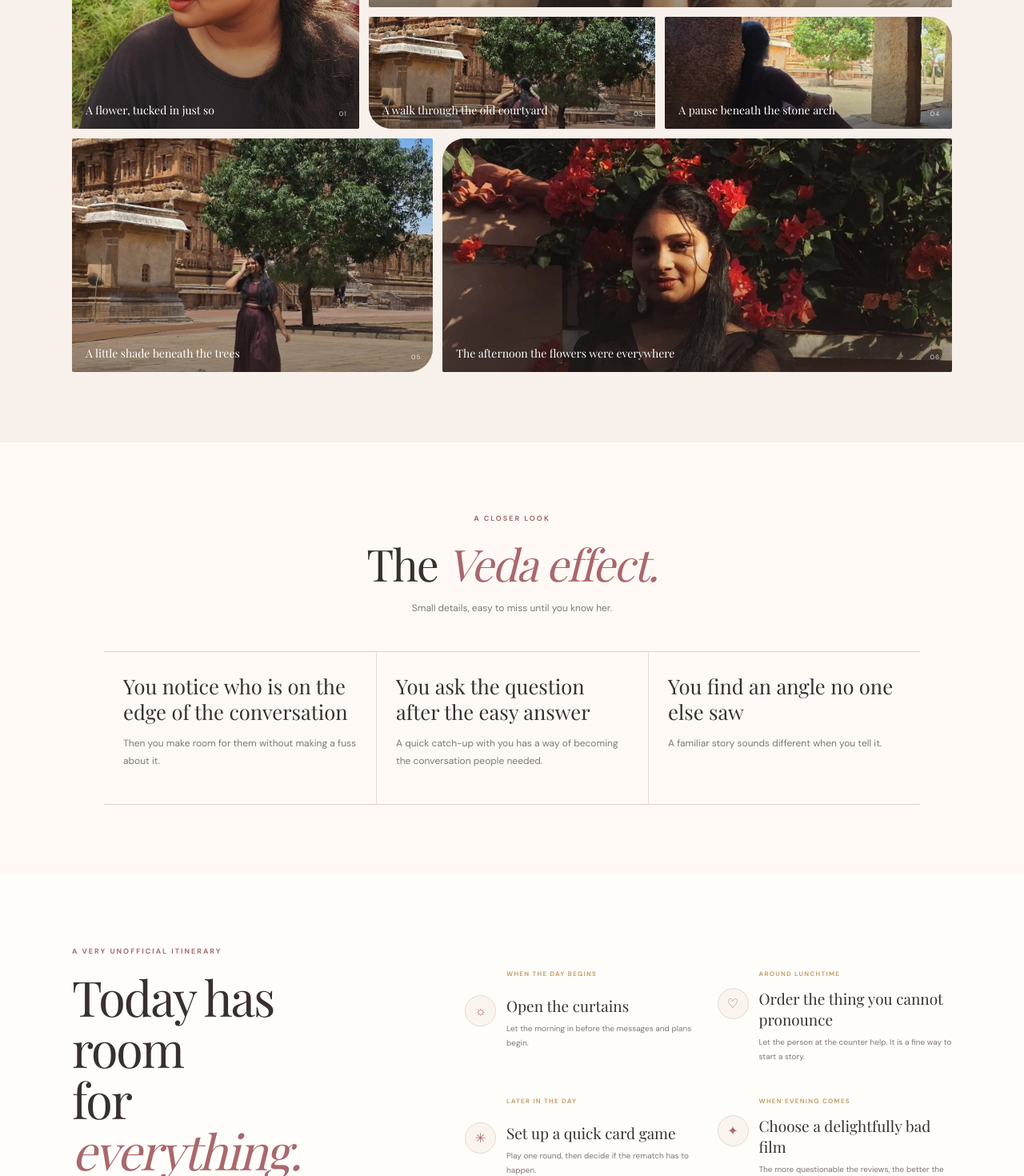
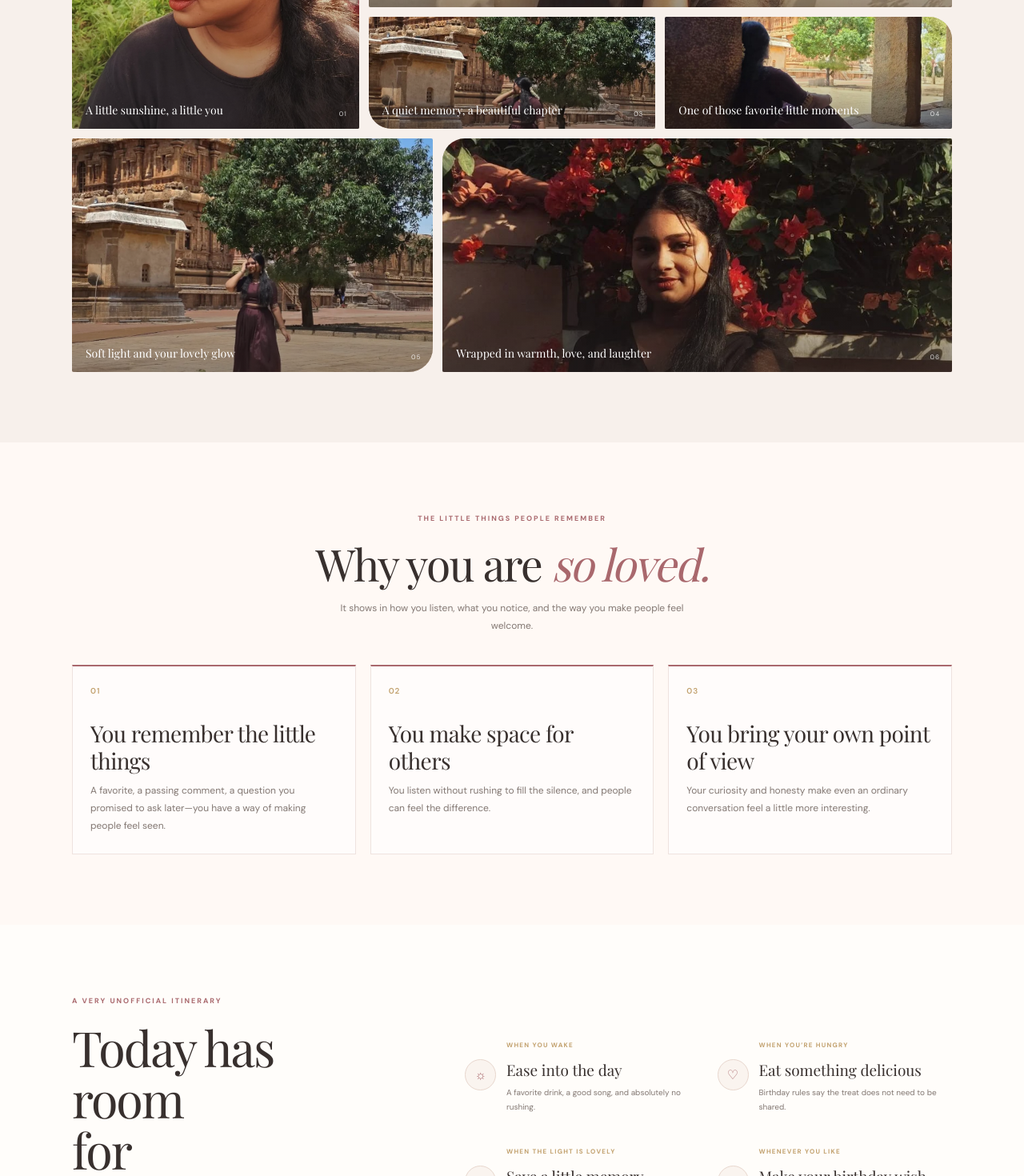
Before and after one commit to vijithkr829-droid/source, an Angular app in the folder birthday-surprise/: page / in a window 1280 px wide. Shown: the part 1280-2750 px from the top of the page at 80% size. Built offline with nearby package versions, Linux system fonts and the light colour scheme; a web font is replaced by a local one.

Commit message:
Revert "Refresh birthday copy and highlight design"
This reverts commit 34b582950ed55fdb68d7c6ae47cb3d6fce9139af.

```diff
--- a/birthday-surprise/src/app/pages/birthday-home/birthday-home.css
+++ b/birthday-surprise/src/app/pages/birthday-home/birthday-home.css
@@ -61,6 +61,7 @@
   .opening-image { height: 420px; }
   .opening h1 { font-size: clamp(46px, 6.2vw, 63px); }
   .section-pad { padding-right: 35px; padding-left: 35px; }
+  .highlight-grid { grid-template-columns: 1fr; max-width: 560px; margin: 0 auto; }
   .wish-jar { gap: 35px; }
 }
 
@@ -77,7 +78,9 @@
   .section-heading h2, .little-highlights-heading h2, .letter-heading h2 { font-size: 39px; }
   .section-heading-row { display: block; }
   .section-heading-row > p { margin-top: 15px; }
-  .little-highlights-heading { margin-bottom: 27px; }
+  .little-highlights-heading { margin-bottom: 24px; }
+  .highlight-card { padding: 20px 18px; }
+  .highlight-card h3 { font-size: 25px; }
   .wish-jar { grid-template-columns: 1fr; gap: 30px; }
   .wish-jar-intro h2 { font-size: 49px; }
   .wish-note { grid-template-columns: 26px 1fr; gap: 7px 10px; min-height: 83px; padding: 16px; }
--- a/birthday-surprise/src/app/pages/birthday-home/birthday-home.html
+++ b/birthday-surprise/src/app/pages/birthday-home/birthday-home.html
@@ -4,7 +4,7 @@
       <p class="eyebrow"><span></span> Today is all yours</p>
       <p class="recipient-name">{{ recipientName }}<span class="name-period">.</span></p>
       <h1>A whole day to celebrate <em>you.</em></h1>
-      <p class="opening-intro">No dress code, no deadline—just a day that gets to feel like yours.</p>
+      <p class="opening-intro">Here’s to good cake, favorite people, and the kind of little moments you’ll want to keep.</p>
       <p class="opening-footnote"><span aria-hidden="true">✦</span> Your day, your pace, your kind of happy</p>
     </div>
     <figure class="opening-image" appReveal>
@@ -29,20 +29,21 @@
         <p class="eyebrow">The memory shelf</p>
         <h2>Little snapshots,<br><em>big feelings.</em></h2>
       </div>
-      <p>Six snapshots from days we are glad to remember.</p>
+      <p>Six favorite moments, ready to be filled with your own photos and stories.</p>
     </div>
     <app-photo-gallery [photos]="memories" />
   </section>
 
   <section class="little-highlights section-pad" id="little-highlights">
     <div class="little-highlights-heading" appReveal>
-      <p class="eyebrow">A closer look</p>
-      <h2>The <em>Veda effect.</em></h2>
-      <p>Small details, easy to miss until you know her.</p>
+      <p class="eyebrow">The little things people remember</p>
+      <h2>Why you are <em>so loved.</em></h2>
+      <p>It shows in how you listen, what you notice, and the way you make people feel welcome.</p>
     </div>
     <div class="highlight-grid">
-      @for (highlight of littleHighlights; track highlight.title) {
-        <article class="highlight-item" appReveal>
+      @for (highlight of littleHighlights; track highlight.title; let index = $index) {
+        <article class="highlight-card" appReveal>
+          <span class="highlight-number">0{{ index + 1 }}</span>
           <h3>{{ highlight.title }}</h3>
           <p>{{ highlight.detail }}</p>
         </article>
@@ -54,7 +55,7 @@
     <div class="plan-heading" appReveal>
       <p class="eyebrow">A very unofficial itinerary</p>
       <h2>Today has room<br>for <em>everything.</em></h2>
-      <p>A few optional ideas, from the first part of the day to the last.</p>
+      <p>No schedule to keep. Just a few lovely ideas for whenever they feel right.</p>
     </div>
     <div class="plan-timeline">
       @for (moment of birthdayMoments; track moment.time) {
@@ -74,7 +75,7 @@
     <div class="wish-jar-intro" appReveal>
       <p class="eyebrow">Pick a little birthday note</p>
       <h2>A wish for<br><em>right now.</em></h2>
-      <p>Each note has a different kind of day in mind. Pick whichever fits.</p>
+      <p>Choose the feeling you want to carry into your new year.</p>
     </div>
     <div class="wish-jar-options">
       @for (note of birthdayNotes; track note.id) {
@@ -102,8 +103,8 @@
   <section class="little-list section-pad" id="little-list">
     <div class="little-list-heading" appReveal>
       <p class="eyebrow">A tiny birthday bucket list</p>
-      <h2>A few birthday<br><em>side quests.</em></h2>
-      <p>Pick any that make you curious. Skip the rest without a second thought.</p>
+      <h2>Collect a few<br><em>little moments.</em></h2>
+      <p>Pick any that sound fun. There’s no score and definitely no homework.</p>
     </div>
     <div class="little-list-content">
       <div class="little-list-progress" role="progressbar" [attr.aria-valuenow]="completedMomentCount" aria-valuemin="0" [attr.aria-valuemax]="birthdayChallenges.length" [attr.aria-label]="completedMomentCount + ' of ' + birthdayChallenges.length + ' birthday moments picked'">
@@ -135,7 +136,7 @@
     <div class="appreciation-heading" appReveal>
       <p class="eyebrow">A few things worth saying</p>
       <h2>Things that make<br><em>you, you.</em></h2>
-      <p>Not grand gestures—just qualities I notice and appreciate in you.</p>
+      <p>There are a hundred more, but these deserve a little space of their own.</p>
     </div>
     <div class="appreciation-list">
       @for (appreciation of birthdayAppreciations; track appreciation.number) {
@@ -155,7 +156,7 @@
     <div class="heartfelt-card" appReveal>
       <span class="heartfelt-mark" aria-hidden="true">♡</span>
       <p class="eyebrow">A thought from my heart</p>
-      <h2>A truth I wanted<br><em>to tell you.</em></h2>
+      <h2>Some feelings<br><em>stay with us.</em></h2>
       <div class="heartfelt-copy">
         @for (paragraph of heartfeltMessage.paragraphs; track paragraph) {
           <p>{{ paragraph }}</p>
@@ -167,8 +168,8 @@
   <section class="letter-section section-pad" id="letter">
     <div class="letter-heading" appReveal>
       <span class="letter-heading-mark" aria-hidden="true">✳</span>
-      <p class="eyebrow">A few words for your next chapter</p>
-      <h2>Keep this <em>close.</em></h2>
+      <p class="eyebrow">One thing to remember</p>
+      <h2>A note, just <em>for you.</em></h2>
     </div>
     <app-letter-card [salutation]="letter.salutation" [paragraphs]="letter.paragraphs" />
   </section>
@@ -176,8 +177,8 @@
   <section class="year-ahead section-pad" id="year-ahead">
     <div class="year-ahead-heading" appReveal>
       <p class="eyebrow">A little wish for what’s next</p>
-      <h2>Make room for<br><em>what’s next.</em></h2>
-      <p>Three different possibilities to take into the year ahead: one to make, one to master, and one to discover.</p>
+      <h2>May this year<br>bring you <em>more.</em></h2>
+      <p>More of what feels good, more of what makes you grow, and plenty of lovely surprises along the way.</p>
       <span class="year-ahead-signoff">With all my love, for the year ahead.</span>
     </div>
     <div class="year-ahead-wishes">
@@ -206,9 +207,10 @@
         </div>
       } @else {
         <div class="surprise-message" id="surprise-message">
-          <h2>One thing I<br><em>wanted to say.</em></h2>
-          <p>There is no perfect way to sum up what someone has meant to you. So I will keep it simple: I am glad our paths crossed, Veda.</p>
-          <p class="surprise-signoff">Happy birthday.</p>
+          <h2>Happy Birthday,<br><em>{{ recipientName }}.</em></h2>
+          <p>I hope today gives you a hundred little reasons to smile—and reminds you how much brighter the world is with you in it.</p>
+          <p>Keep this year for the things that make you feel most like yourself. You deserve all the good that’s finding its way to you.</p>
+          <p class="surprise-signoff">With love, today and always.</p>
           <p class="surprise-reopen-hint">You can close this note below and open it again anytime.</p>
           <button class="surprise-button surprise-close" type="button" (click)="toggleBirthdaySurprise()">
             Close message
@@ -221,7 +223,7 @@
   <section class="closing-note" appReveal>
     <span class="closing-star" aria-hidden="true">✦</span>
     <p>That’s the whole plan.</p>
-    <h2>The next chapter is <em>yours.</em></h2>
-    <span class="closing-caption">Here’s to you, {{ recipientName }}.</span>
+    <h2>Be here. Be <em>you.</em></h2>
+    <span class="closing-caption">Happy birthday, {{ recipientName }}.</span>
   </section>
 </div>
--- a/birthday-surprise/src/app/shared/models/birthday-content.ts
+++ b/birthday-surprise/src/app/shared/models/birthday-content.ts
@@ -45,71 +45,72 @@ export const recipientName = 'Veda';
 export const birthdayLetter = {
   salutation: `Happy Birthday, ${recipientName}.`,
   paragraphs: [
-    'I hope today frees you from being the one who remembers everything. Let somebody else choose the time, the place, and the small details for a change.',
-    'When someone says something kind about you, try not to talk them out of it. Let the words stay for a moment.',
-    'I hope this birthday feels like yours from the first moment to the last. Happy birthday, Veda.',
+    'Some people make life feel less hurried just by being in it. I hope today gives back a little of the care and patience you bring to the people around you.',
+    'May this birthday bring you one new story worth retelling: an unplanned meal, a photo you did not pose for, or a small detour that turns out just right.',
+    'I hope you keep making room for the things that spark your curiosity—the questions, ideas, and little discoveries you cannot wait to share.',
+    'When you look back on today, I hope there is one moment you want to keep exactly as it was. I am glad I get to celebrate you. Happy birthday, Veda.',
   ],
 };
 
 export const heartfeltMessage = {
   paragraphs: [
-    'I miss you most in ordinary moments: when something happens and you are still the person I want to tell, or when an old joke comes back to me. I know life has changed, and I do not expect anything from you today. I only wanted to be honest that what we shared still matters to me.',
-    'I do not want that feeling to take over your birthday. I am wishing you a happy day, with no expectation that you reply—this is simply something I wanted you to know.',
+    'I don’t know if you ever miss me the way I miss you, but honestly, I still do. I miss our conversations, your presence, the little things we used to share, and even the smallest moments. I know things aren’t the same anymore, but a part of me still wishes I could go back and relive those moments with you. I miss you, more than I can explain. ❤️',
+    'No matter where life takes us, I’ll always be grateful for the moments we shared.',
   ],
 };
 
 export const memories: readonly PhotoItem[] = [
-  { src: 'assets/images/memory-01.jpeg', alt: 'Veda with a yellow flower tucked behind her ear', caption: 'A flower, tucked in just so' },
-  { src: 'assets/images/memory-02.jpeg', alt: 'Veda smiling among bright bougainvillea flowers', caption: 'Bougainvillea in full bloom' },
-  { src: 'assets/images/memory-03.jpeg', alt: 'Veda exploring a historic temple courtyard', caption: 'A walk through the old courtyard' },
-  { src: 'assets/images/memory-04.jpeg', alt: 'Veda sitting beneath a temple arch and looking toward the courtyard', caption: 'A pause beneath the stone arch' },
-  { src: 'assets/images/memory-05.jpeg', alt: 'Veda beneath a tree in a historic temple courtyard', caption: 'A little shade beneath the trees' },
-  { src: 'assets/images/memory-06.jpeg', alt: 'Veda among flowering bougainvillea in warm sunlight', caption: 'The afternoon the flowers were everywhere' },
+  { src: 'assets/images/memory-01.jpeg', alt: 'Veda with a yellow flower tucked behind her ear', caption: 'A little sunshine, a little you' },
+  { src: 'assets/images/memory-02.jpeg', alt: 'Veda smiling among bright bougainvillea flowers', caption: 'The smile that makes everything brighter' },
+  { src: 'assets/images/memory-03.jpeg', alt: 'Veda exploring a historic temple courtyard', caption: 'A quiet memory, a beautiful chapter' },
+  { src: 'assets/images/memory-04.jpeg', alt: 'Veda sitting beneath a temple arch and looking toward the courtyard', caption: 'One of those favorite little moments' },
+  { src: 'assets/images/memory-05.jpeg', alt: 'Veda beneath a tree in a historic temple courtyard', caption: 'Soft light and your lovely glow' },
+  { src: 'assets/images/memory-06.jpeg', alt: 'Veda among flowering bougainvillea in warm sunlight', caption: 'Wrapped in warmth, love, and laughter' },
 ];
 
 export const birthdayMoments: readonly BirthdayMoment[] = [
-  { time: 'WHEN THE DAY BEGINS', icon: '☼', title: 'Open the curtains', detail: 'Let the morning in before the messages and plans begin.' },
-  { time: 'AROUND LUNCHTIME', icon: '♡', title: 'Order the thing you cannot pronounce', detail: 'Let the person at the counter help. It is a fine way to start a story.' },
-  { time: 'LATER IN THE DAY', icon: '✳', title: 'Set up a quick card game', detail: 'Play one round, then decide if the rematch has to happen.' },
-  { time: 'WHEN EVENING COMES', icon: '✦', title: 'Choose a delightfully bad film', detail: 'The more questionable the reviews, the better the birthday tradition.' },
+  { time: 'WHEN YOU WAKE', icon: '☼', title: 'Ease into the day', detail: 'A favorite drink, a good song, and absolutely no rushing.' },
+  { time: 'WHEN YOU’RE HUNGRY', icon: '♡', title: 'Eat something delicious', detail: 'Birthday rules say the treat does not need to be shared.' },
+  { time: 'WHEN THE LIGHT IS LOVELY', icon: '✳', title: 'Save a little memory', detail: 'Take a photo, make a voice note, or just be right there.' },
+  { time: 'WHENEVER YOU LIKE', icon: '✦', title: 'Make your birthday wish', detail: 'Close your eyes for a second. The good stuff is still ahead.' },
 ];
 
 export const birthdayChallenges: readonly BirthdayChallenge[] = [
-  { id: 'song', label: 'Take a 30-second dance break', note: 'no choreography needed' },
-  { id: 'treat', label: 'Draw a tiny doodle with your eyes closed', note: 'keep the masterpiece' },
-  { id: 'photo', label: 'Balance on one foot for ten seconds', note: 'bonus points for laughing' },
-  { id: 'people', label: 'Give an ordinary object a birthday name', note: 'yes, even a spoon' },
-  { id: 'wish', label: 'Make up a new holiday and name it', note: 'decide what it celebrates' },
+  { id: 'song', label: 'Play your feel-good song', note: 'instant mood lift' },
+  { id: 'treat', label: 'Have a treat you really love', note: 'birthday permission' },
+  { id: 'photo', label: 'Take one just-for-you photo', note: 'future you says thanks' },
+  { id: 'people', label: 'Tell your favorite person you love them', note: 'send the text' },
+  { id: 'wish', label: 'Make one slightly ridiculous wish', note: 'dream big' },
 ];
 
 export const birthdayAppreciations: readonly BirthdayAppreciation[] = [
-  { number: '01', title: 'Your honesty', detail: 'With you, there is no guessing where you stand. I value that more than I say.' },
-  { number: '02', title: 'Your follow-through', detail: 'You remember your promises long after the conversation ends.' },
-  { number: '03', title: 'Your playful side', detail: 'You can turn an ordinary moment into a joke that lasts for years.' },
-  { number: '04', title: 'Your independence', detail: 'You make your own choices and have the courage to make them yours.' },
+  { number: '01', title: 'Your thoughtful heart', detail: 'The care you show in the little things means more than you know.' },
+  { number: '02', title: 'The way you show up', detail: 'You make time, remember what matters, and help people feel they are not facing things alone.' },
+  { number: '03', title: 'The way you see things', detail: 'You bring your own lovely point of view to every ordinary day.' },
+  { number: '04', title: 'Simply being you', detail: 'No big reason needed. You are wonderful just as you are.' },
 ];
 
 export const yearAheadWishes: readonly YearAheadWish[] = [
-  { title: 'A project with your name on it', detail: 'Something you take from the first sketch all the way to finished.' },
-  { title: 'An evening worth dressing up for', detail: 'A concert, a play, or anywhere that gives you a reason to make a night of it.' },
-  { title: 'A trip with no checklist', detail: 'A new place, a loose plan, and enough time to take the scenic route.' },
+  { title: 'More moments that feel like you', detail: 'Room for the people, places, and small joys that make you feel at home.' },
+  { title: 'Brave new beginnings', detail: 'Fresh chances to try, grow, and follow what makes you curious.' },
+  { title: 'Everyday reasons to smile', detail: 'Unexpected good news, familiar songs, and laughter that lasts a little longer.' },
 ];
 
 export const littleHighlights: readonly LittleHighlight[] = [
-  { title: 'You notice who is on the edge of the conversation', detail: 'Then you make room for them without making a fuss about it.' },
-  { title: 'You ask the question after the easy answer', detail: 'A quick catch-up with you has a way of becoming the conversation people needed.' },
-  { title: 'You find an angle no one else saw', detail: 'A familiar story sounds different when you tell it.' },
+  { title: 'You remember the little things', detail: 'A favorite, a passing comment, a question you promised to ask later—you have a way of making people feel seen.' },
+  { title: 'You make space for others', detail: 'You listen without rushing to fill the silence, and people can feel the difference.' },
+  { title: 'You bring your own point of view', detail: 'Your curiosity and honesty make even an ordinary conversation feel a little more interesting.' },
 ];
 
 export const birthdayNotes: readonly BirthdayNote[] = [
-  { id: 'adventure', number: '01', title: 'For the nice thing you have been saving', message: 'Take out the special notebook, favorite mug, or good perfume. An ordinary day is a perfectly good reason to use it.' },
-  { id: 'laughter', number: '02', title: 'For the story with the unexpected ending', message: 'Tell it from the beginning this time. The best part is usually the detail you thought was irrelevant.' },
-  { id: 'quiet', number: '03', title: 'For something left unfinished', message: 'Leave one low-priority task for tomorrow. The world can wait while you finish your day.' },
-  { id: 'confidence', number: '04', title: 'For ending the overthinking', message: 'Set a five-minute timer and choose. Not every small decision needs a full investigation.' },
-  { id: 'pride', number: '05', title: 'For the hard choice', message: 'Remember a decision you made even though it was difficult. That took more strength than you may have noticed.' },
-  { id: 'kindness', number: '06', title: 'For being on your own side', message: 'If a friend came to you with the same worry, what would you tell them? You deserve to hear that too.' },
-  { id: 'beginnings', number: '07', title: 'For clearing a little space', message: 'Choose one small corner—a drawer, a desk, a windowsill—and make it feel like yours again.' },
-  { id: 'friendship', number: '08', title: 'For the person who knows the old you', message: 'Send them a simple hello. You do not need a big reason to pick up a conversation.' },
-  { id: 'wonder', number: '09', title: 'For a small, unexpected kindness', message: 'Leave a kind note for someone who will not know it was you. Let the good moment be its own reward.' },
-  { id: 'possibility', number: '10', title: 'For next year’s you', message: 'Write one question you hope you will have answered by your next birthday. Keep it somewhere safe.' },
+  { id: 'adventure', number: '01', title: 'For the dreamers', message: 'May you find a new place that makes you stop, look around, and think: I’m glad I came.' },
+  { id: 'laughter', number: '02', title: 'For the laugh-out-loud days', message: 'Wishing you belly laughs, terrible inside jokes, and friends who always make room for one more story.' },
+  { id: 'quiet', number: '03', title: 'For a softer moment', message: 'Here’s your reminder that a slow day, a deep breath, and doing absolutely nothing can be a pretty perfect gift.' },
+  { id: 'confidence', number: '04', title: 'For a little courage', message: 'You do not need to have it all figured out. Take the next small step, and let that be enough for today.' },
+  { id: 'pride', number: '05', title: 'For the wins you almost missed', message: 'Think of one thing you did this year that made you proud. It counts, even if nobody else saw it.' },
+  { id: 'kindness', number: '06', title: 'For a kinder year', message: 'May you give yourself the same patience, encouragement, and second chances you so freely give to others.' },
+  { id: 'beginnings', number: '07', title: 'For a fresh start', message: 'You can begin again whenever you need to. A new page does not ask you to explain the old one.' },
+  { id: 'friendship', number: '08', title: 'For your favorite people', message: 'May your year be full of the people who make you feel at home, even when you are somewhere new.' },
+  { id: 'wonder', number: '09', title: 'For everyday magic', message: 'Keep an eye out for tiny lovely things: warm light, a familiar song, and a message that arrives right on time.' },
+  { id: 'possibility', number: '10', title: 'For all that is still ahead', message: 'There are good surprises you cannot see yet. Leave a little room in your plans for them.' },
 ];
--- a/birthday-surprise/src/styles.css
+++ b/birthday-surprise/src/styles.css
@@ -84,14 +84,13 @@ img { display: block; }
 .year-ahead-star { padding-top: 3px; color: #f0d7b4; font-size: 15px; }
 .year-ahead-wish h3 { color: #fff9f3; font-size: 20px; }
 .year-ahead-wish p { max-width: 420px; color: rgba(255, 249, 243, .72); }
-.home-page .little-highlights { background: #f3eae4; }
-.home-page .little-highlights-heading { max-width: 700px; margin: 0 auto 42px; text-align: center; }
-.home-page .little-highlights-heading > p:last-child { max-width: 420px; margin: 16px auto 0; color: var(--muted); font-size: 12px; line-height: 1.8; }
-.home-page .highlight-grid { max-width: 1020px; display: grid; grid-template-columns: repeat(3, minmax(0, 1fr)); margin: 0 auto; border-top: 1px solid rgba(132,84,91,.25); border-bottom: 1px solid rgba(132,84,91,.25); }
-.home-page .highlight-item { min-height: 190px; padding: 26px 24px; }
-.home-page .highlight-item + .highlight-item { border-left: 1px solid rgba(132,84,91,.2); }
-.home-page .highlight-item h3 { margin: 0 0 13px; font-family: var(--serif); font-size: clamp(21px, 2vw, 27px); font-weight: 400; line-height: 1.25; }
-.home-page .highlight-item p { margin: 0; color: var(--muted); font-size: 12px; line-height: 1.85; }
+.home-page .little-highlights-heading { max-width: 600px; margin: 0 auto 38px; text-align: center; }
+.home-page .little-highlights-heading > p:last-child { max-width: 430px; margin: 16px auto 0; color: var(--muted); font-size: 12px; line-height: 1.8; }
+.home-page .highlight-grid { display: grid; grid-template-columns: repeat(3, minmax(0, 1fr)); gap: 18px; }
+.home-page .highlight-card { min-height: 220px; padding: 24px 22px; border: 1px solid rgba(163,119,101,.18); border-top: 2px solid var(--rose-deep); background: rgba(255,255,255,.62); }
+.home-page .highlight-number { display: block; margin-bottom: 30px; color: var(--gold); font-size: 10px; font-weight: 600; letter-spacing: 1px; }
+.home-page .highlight-card h3 { margin: 0 0 11px; font-family: var(--serif); font-size: clamp(22px, 2.2vw, 28px); font-weight: 400; letter-spacing: -.6px; line-height: 1.2; }
+.home-page .highlight-card p { margin: 0; color: var(--muted); font-size: 12px; line-height: 1.8; }
 .birthday-surprise { background: linear-gradient(135deg, #f7f0eb, #fff9f5 55%, #f1e4dc); }
 .surprise-card { position: relative; max-width: 720px; margin: 0 auto; padding: 48px 52px; border: 1px solid rgba(163,119,101,.26); background: rgba(255,253,250,.8); text-align: center; box-shadow: 0 18px 50px rgba(96,71,65,.06); }
 .surprise-card::before { position: absolute; inset: 9px; border: 1px solid rgba(163,119,101,.12); content: ""; pointer-events: none; }
@@ -112,11 +111,6 @@ img { display: block; }
 }
 
 @media (max-width: 600px) {
-  .home-page .little-highlights-heading { margin-bottom: 27px; }
-  .home-page .highlight-grid { grid-template-columns: 1fr; }
-  .home-page .highlight-item { min-height: 0; padding: 20px 4px; }
-  .home-page .highlight-item + .highlight-item { border-top: 1px solid rgba(132,84,91,.2); border-left: 0; }
-  .home-page .highlight-item h3 { font-size: 24px; }
   .birthday-plan, .little-list { grid-template-columns: 1fr; gap: 29px; }
   .appreciation-section, .year-ahead { grid-template-columns: 1fr; gap: 28px; }
   .appreciation-list { column-gap: 20px; }
```
Also changed, not shown: 1 other file (tests, documents, lock files or other folders).
